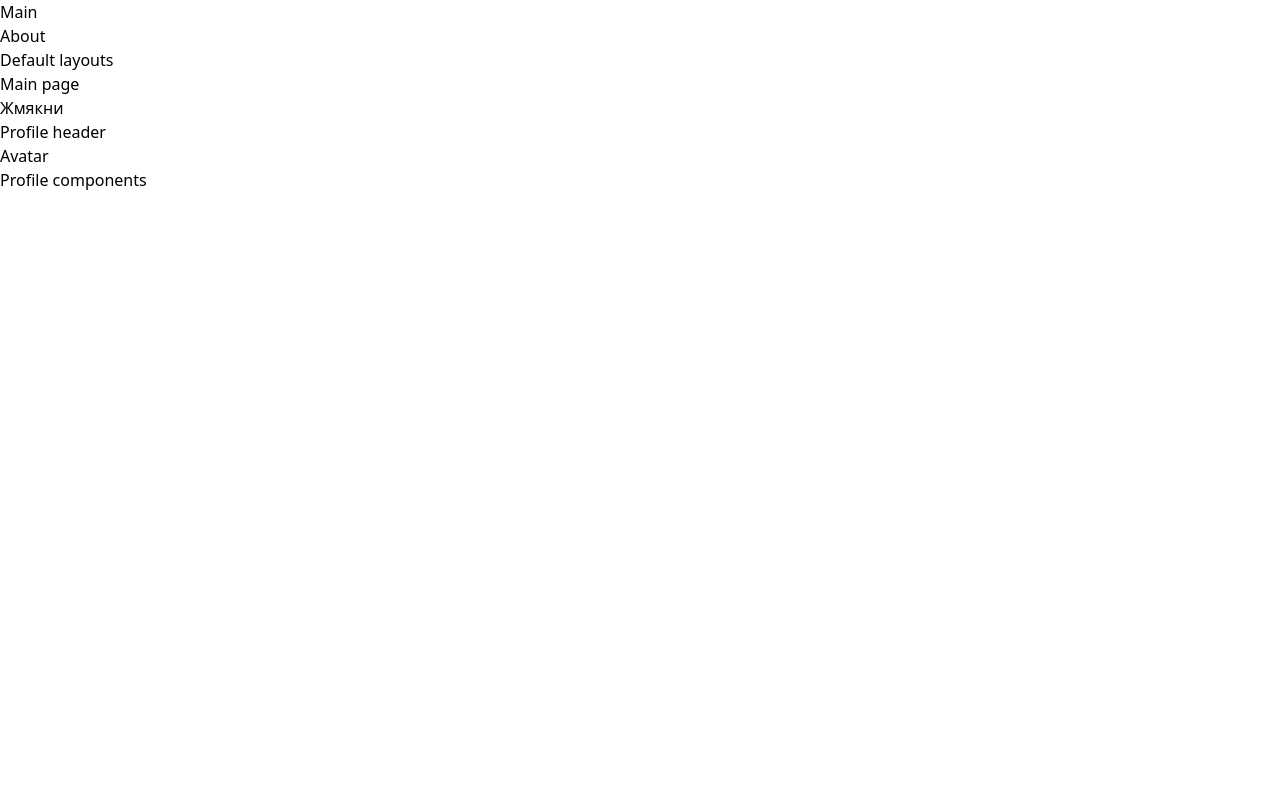
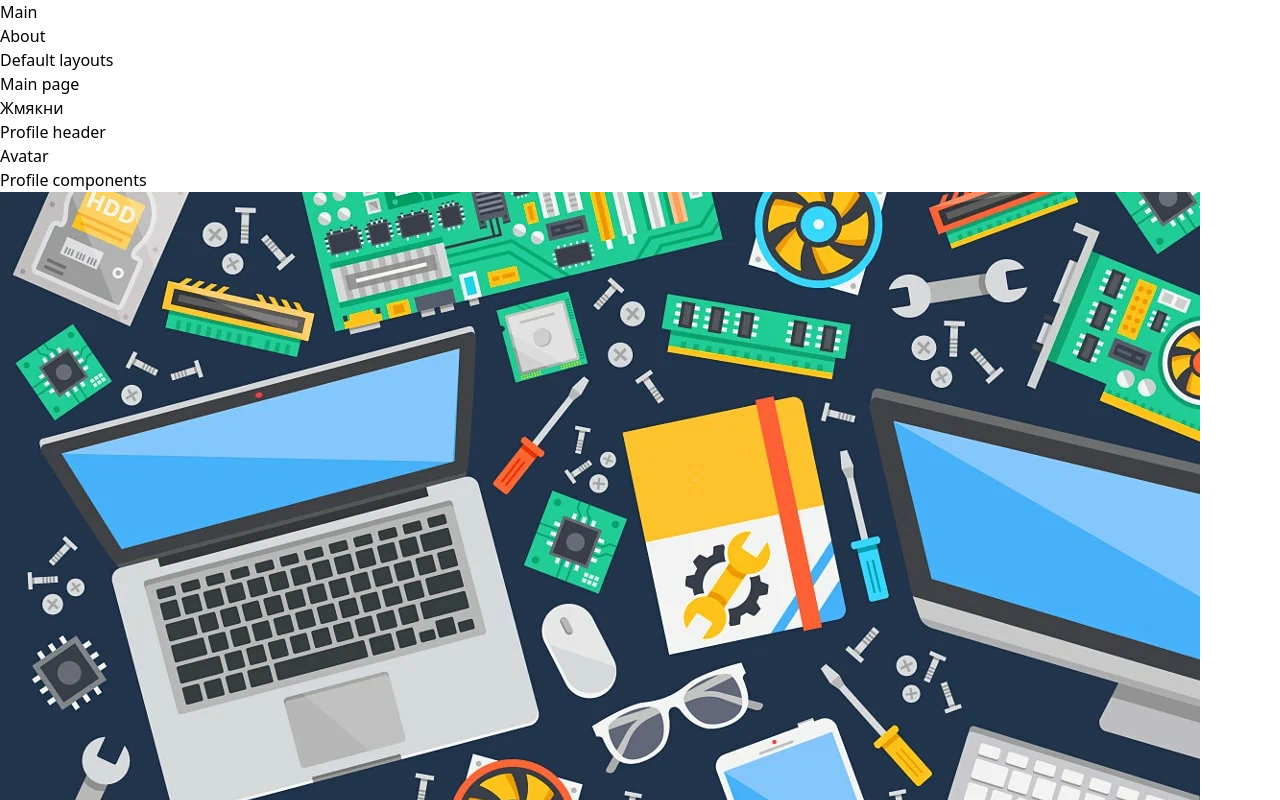
Before and after one commit to AlexburtT/start-nuxt, a Nuxt app: page / in a window 1280 px wide. Shown: the top 800 px of the page. Built offline with nearby package versions, Linux system fonts and the light colour scheme.

Commit message:
add image

```diff
--- a/pages/index.vue
+++ b/pages/index.vue
@@ -3,5 +3,6 @@
 		<h1 class="text-3xl font-bold">Main page</h1>
 		<Button />
 		<Profile />
+		<img src="~/assets/comp.webp" alt="comp" />
 	</div>
 </template>
```
Also changed, not shown: assets/comp.webp (added).
